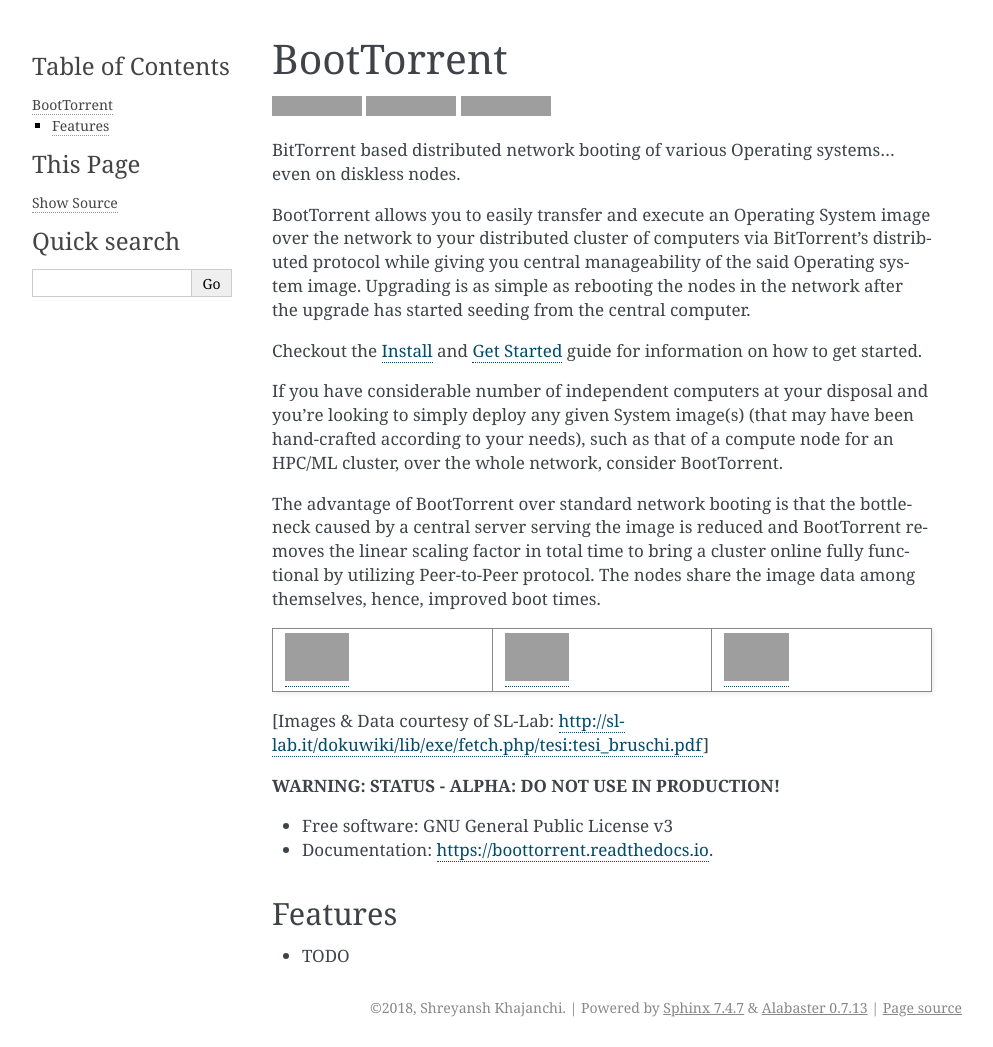
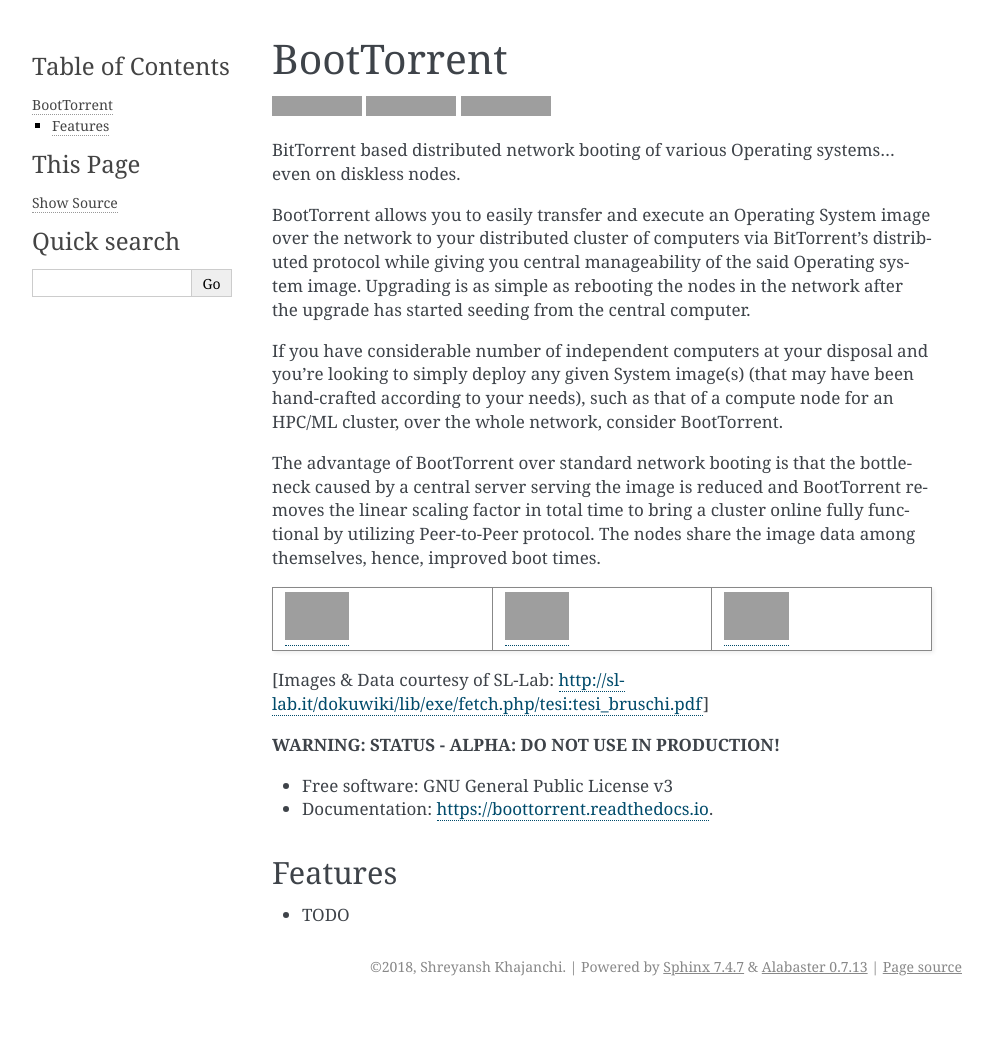
Before and after one commit to shreyanshk/boottorrent, a Sphinx documentation site: the page built from docs/readme.rst, in a window 1280 px wide, cut to the strip 0-1047 px from the top of the page. Shown: the whole strip, without its empty margins (148-1141 px from the left). Built offline with Sphinx 7.4.7, drawn with Linux system fonts in a browser that asks for light colours; pages that are not in the unit, such as notebooks, are missing from menus; after the commit the page ends 1006 px from its top, so only the background shows below that; grey boxes are pictures that could not be loaded.

Commit message:
docs: update index

```diff
--- a/README.rst
+++ b/README.rst
@@ -15,11 +15,6 @@
 BitTorrent based distributed network booting of various Operating systems... even on diskless nodes.
 
 BootTorrent allows you to easily transfer and execute an Operating System image over the network to your distributed cluster of computers via BitTorrent’s distributed protocol while giving you central manageability of the said Operating system image. Upgrading is as simple as rebooting the nodes in the network after the upgrade has started seeding from the central computer.
-
-Checkout the `Install`_ and `Get Started`_ guide for information on how to get started.
-
-.. _`Install`: https://github.com/shreyanshk/boottorrent#installation
-.. _`Get Started`: https://github.com/shreyanshk/boottorrent#get-started
 
 If you have considerable number of independent computers at your disposal and you’re looking to simply deploy any given System image(s) (that may have been hand-crafted according to your needs), such as that of a compute node for an HPC/ML cluster, over the whole network, consider BootTorrent.
 
--- a/docs/index.rst
+++ b/docs/index.rst
@@ -1,5 +1,7 @@
 Welcome to BootTorrent's documentation!
 =======================================
+
+.. include:: ../README.rst
 
 .. toctree::
    :maxdepth: 2
```
